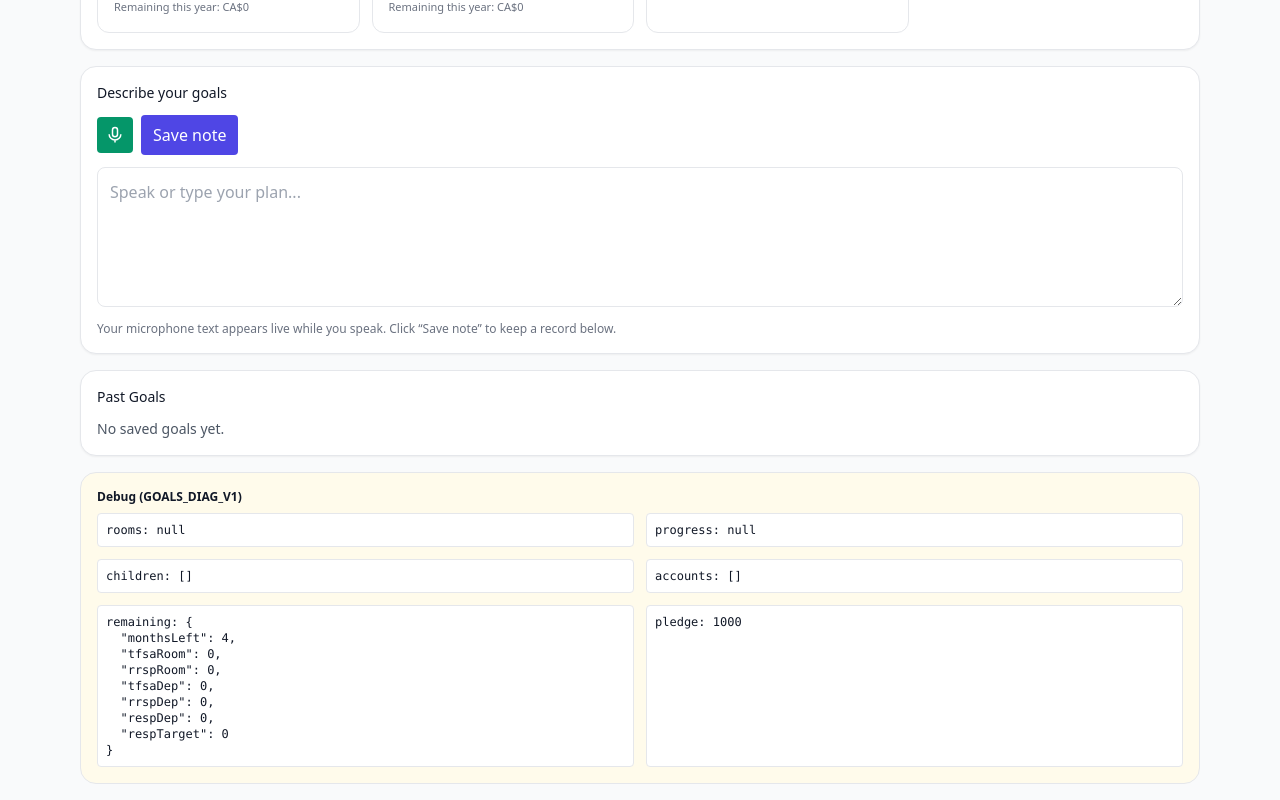
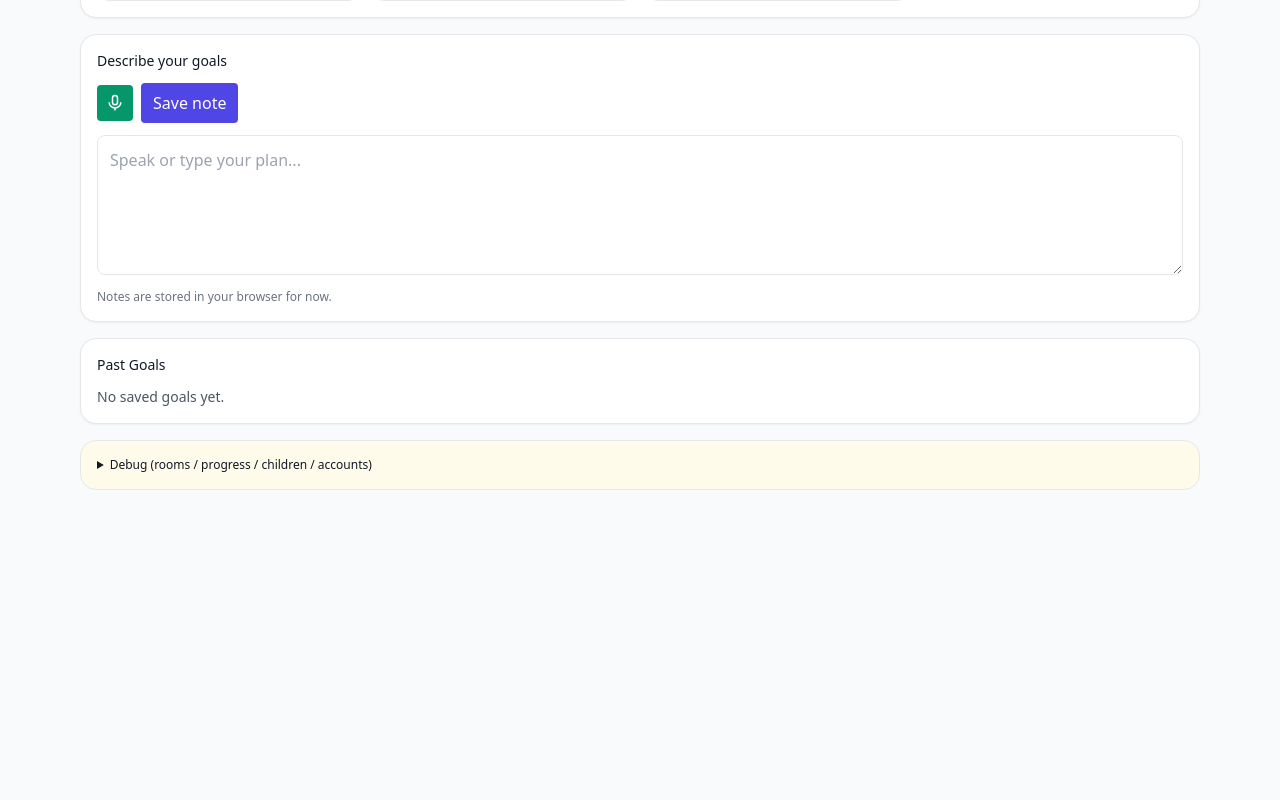
Before and after one commit to Armo28/compoundly, a Next.js app: page /goals in a window 1280 px wide. Shown: the part 322-1122 px from the top of the page. After the commit the page ends 828 px from the top, so only its background shows below. Built offline with nearby package versions, Linux system fonts and the light colour scheme.

Commit message:
Goals: robust API parsing, months-left cap, RESP visibility, mic, debug details

```diff
--- a/src/app/goals/page.tsx
+++ b/src/app/goals/page.tsx
@@ -3,10 +3,7 @@
 import { useEffect, useMemo, useRef, useState } from 'react';
 import { useAuth } from '@/lib/auth';
 
-// ===== visible tag so we can confirm the file version is live =====
-const FILE_TAG = 'GOALS_DIAG_V1';
-
-// ---- helpers ----
+/* ===== Helpers ===== */
 const CAD = (n: number) =>
   n.toLocaleString(undefined, { style: 'currency', currency: 'CAD', maximumFractionDigits: 0 });
 
@@ -16,9 +13,13 @@ const monthsLeftThisYear = () => Math.max(1, 12 - now().getMonth());
 
 type Rooms = { tfsa: number; rrsp: number; year: number };
 type Progress = { tfsa_deposited?: number; rrsp_deposited?: number; resp_deposited?: number; year: number };
-type Child = { id: string; name: string };
-type Account = { id: string; type: string; name?: string; balance?: number };
+type Child = { id: string; name: string; [k: string]: any };
+type Account = { id: string; type: string; name?: string; balance?: number; [k: string]: any };
 
+function num(x: any) {
+  const n = Number(x);
+  return Number.isFinite(n) ? n : 0;
+}
 function loadLS<T>(k: string, fallback: T): T {
   if (typeof window === 'undefined') return fallback;
   try {
@@ -29,35 +30,72 @@ function loadLS<T>(k: string, fallback: T): T {
   }
 }
 function saveLS<T>(k: string, v: T) {
-  try { if (typeof window !== 'undefined') window.localStorage.setItem(k, JSON.stringify(v)); } catch {}
+  try {
+    if (typeof window !== 'undefined') window.localStorage.setItem(k, JSON.stringify(v));
+  } catch {}
 }
-const num = (x: any) => (Number.isFinite(Number(x)) ? Number(x) : 0);
-
-async function fetchJson(url: string, headers: Record<string, string>) {
+async function getJson(url: string, headers: Record<string, string>) {
   try {
-    const r = await fetch(url, { headers });
+    const r = await fetch(url, { headers, cache: 'no-store' });
     return await r.json();
-  } catch (e) {
-    console.error('fetchJson error', url, e);
+  } catch {
     return null;
   }
 }
 
+/* ===== Robust parsers for many possible response shapes ===== */
+function parseRooms(j: any, year: number): Rooms {
+  // Accept a bunch of shapes
+  const candidate =
+    j?.room ??
+    j?.data ??
+    j?.rooms ??
+    (Array.isArray(j?.items) ? j.items.find((it: any) => (it?.year ?? year) === year) : undefined) ??
+    j;
+
+  return {
+    tfsa: num(candidate?.tfsa),
+    rrsp: num(candidate?.rrsp),
+    year,
+  };
+}
+function parseProgress(j: any, year: number): Progress {
+  const candidate = j?.progress ?? j?.data ?? j;
+  return {
+    tfsa_deposited: num(candidate?.tfsa_deposited),
+    rrsp_deposited: num(candidate?.rrsp_deposited),
+    resp_deposited: num(candidate?.resp_deposited),
+    year,
+  };
+}
+function parseChildren(j: any): Child[] {
+  if (Array.isArray(j)) return j;
+  if (Array.isArray(j?.items)) return j.items;
+  return [];
+}
+function parseAccounts(j: any): Account[] {
+  if (Array.isArray(j)) return j;
+  if (Array.isArray(j?.items)) return j.items;
+  if (Array.isArray(j?.accounts)) return j.accounts;
+  return [];
+}
+
+/* ===== Page ===== */
 export default function GoalsPage() {
   const { session } = useAuth();
   const token = session?.access_token ?? '';
 
-  // UI state you already had (defaults preserved)
+  // Pledge slider (persisted)
   const [pledge, setPledge] = useState<number>(() => loadLS('goals.pledge', 1000));
   useEffect(() => saveLS('goals.pledge', pledge), [pledge]);
 
-  // fetched state
+  // Data
   const [rooms, setRooms] = useState<Rooms | null>(null);
   const [progress, setProgress] = useState<Progress | null>(null);
   const [children, setChildren] = useState<Child[]>([]);
   const [accounts, setAccounts] = useState<Account[]>([]);
 
-  // mic + notes (kept same behavior)
+  // Mic + Notes
   const [isMicOn, setIsMicOn] = useState(false);
   const [text, setText] = useState('');
   const [notes, setNotes] = useState<Array<{ id: string; ts: string; text: string }>>(
@@ -65,7 +103,7 @@ export default function GoalsPage() {
   );
   useEffect(() => saveLS('goals.notes', notes), [notes]);
 
-  // fetch everything on token
+  // Fetch all data
   useEffect(() => {
     if (!token) return;
     const headers = { authorization: `Bearer ${token}` };
@@ -73,59 +111,41 @@ export default function GoalsPage() {
 
     (async () => {
       // rooms
-      const roomJ = (await fetchJson(`/api/rooms?year=${yr}`, headers)) ?? (await fetchJson(`/api/rooms`, headers));
-      const roomsParsed: Rooms = {
-        tfsa: num(roomJ?.tfsa ?? roomJ?.data?.tfsa),
-        rrsp: num(roomJ?.rrsp ?? roomJ?.data?.rrsp),
-        year: yr,
-      };
-      setRooms(roomsParsed);
+      const r1 = await getJson(`/api/rooms?year=${yr}`, headers);
+      const r2 = r1 ?? (await getJson(`/api/rooms`, headers));
+      setRooms(parseRooms(r2, yr));
 
       // progress
-      const progJ =
-        (await fetchJson(`/api/rooms/progress?year=${yr}`, headers)) ??
-        (await fetchJson(`/api/rooms/progress`, headers));
-      const progressParsed: Progress = {
-        tfsa_deposited: num(progJ?.tfsa_deposited),
-        rrsp_deposited: num(progJ?.rrsp_deposited),
-        resp_deposited: num(progJ?.resp_deposited),
-        year: yr,
-      };
-      setProgress(progressParsed);
+      const p1 = await getJson(`/api/rooms/progress?year=${yr}`, headers);
+      const p2 = p1 ?? (await getJson(`/api/rooms/progress`, headers));
+      setProgress(parseProgress(p2, yr));
 
       // children
-      const childrenJ = await fetchJson(`/api/children`, headers);
-      const kids = childrenJ?.ok && Array.isArray(childrenJ.items) ? (childrenJ.items as Child[]) : [];
-      setChildren(kids);
+      const c = await getJson(`/api/children`, headers);
+      setChildren(parseChildren(c));
 
       // accounts
-      const accountsJ = await fetchJson(`/api/accounts`, headers);
-      const accs = accountsJ?.ok && Array.isArray(accountsJ.items) ? (accountsJ.items as Account[]) : [];
-      setAccounts(accs);
-
-      // LOG everything so we can see it
-      console.log('[GOALS] FILE_TAG:', FILE_TAG);
-      console.log('[GOALS] rooms raw:', roomJ, 'parsed:', roomsParsed);
-      console.log('[GOALS] progress raw:', progJ, 'parsed:', progressParsed);
-      console.log('[GOALS] children raw:', childrenJ, 'parsed:', kids);
-      console.log('[GOALS] accounts raw:', accountsJ, 'parsed:', accs);
+      const a = await getJson(`/api/accounts`, headers);
+      setAccounts(parseAccounts(a));
     })();
   }, [token]);
 
   const monthsLeft = monthsLeftThisYear();
   const childCount = children?.length ?? 0;
-  const hasRespAccount = accounts.some(a => String(a.type).toUpperCase() === 'RESP');
+  const hasRespAccount = accounts.some((a) => String(a.type).toUpperCase() === 'RESP');
   const showRespTile = childCount > 0 || hasRespAccount;
 
-  // remaining
+  // Remaining room for this year
   const remaining = useMemo(() => {
     const tfsaRoom = num(rooms?.tfsa);
     const rrspRoom = num(rooms?.rrsp);
     const tfsaDep = num(progress?.tfsa_deposited);
     const rrspDep = num(progress?.rrsp_deposited);
     const respDep = num(progress?.resp_deposited);
-    const respTarget = childCount * 2500;
+
+    const respTarget = childCount * 2500; // $2,500/child match ceiling per calendar year
     const respRem = Math.max(0, respTarget - respDep);
+
     return {
       tfsa: Math.max(0, tfsaRoom - tfsaDep),
       rrsp: Math.max(0, rrspRoom - rrspDep),
@@ -133,7 +153,7 @@ export default function GoalsPage() {
     };
   }, [rooms, progress, childCount]);
 
-  // split (kept simple just for diagnosing)
+  // Monthly split (month-aware cap)
   const split = useMemo(() => {
     let left = pledge;
     const out = { resp: 0, tfsa: 0, rrsp: 0, margin: 0 };
@@ -159,41 +179,48 @@ export default function GoalsPage() {
     }
     if (left > 0) out.margin = left;
 
-    console.log('[GOALS] monthsLeft:', monthsLeft, 'remaining:', remaining, 'pledge:', pledge, 'split:', out);
     return out;
   }, [pledge, monthsLeft, remaining, childCount]);
 
-  // mic (unchanged; just the minimal working)
+  /* ===== Mic: live interim + final, simple & stable ===== */
   const recRef = useRef<any>(null);
   const interimRef = useRef('');
   const lastFinalRef = useRef('');
   const toggleMic = () => {
     if (isMicOn) {
-      try { recRef.current?.stop(); } catch {}
+      try {
+        recRef.current?.stop();
+      } catch {}
       recRef.current = null;
       setIsMicOn(false);
       return;
     }
     const SR = (window as any).webkitSpeechRecognition || (window as any).SpeechRecognition;
-    if (!SR) { alert('Speech recognition not supported.'); return; }
+    if (!SR) {
+      alert('Speech recognition not supported.');
+      return;
+    }
     const rec = new SR();
     rec.lang = 'en-US';
     rec.continuous = true;
     rec.interimResults = true;
     rec.onresult = (ev: any) => {
-      let finalChunk = ''; let interimChunk = '';
+      let finalChunk = '';
+      let interimChunk = '';
       for (let i = ev.resultIndex; i < ev.results.length; i++) {
-        const res = ev.results[i]; const t = res[0]?.transcript ?? '';
-        if (res.isFinal) finalChunk += t; else interimChunk += t;
+        const res = ev.results[i];
+        const t = res[0]?.transcript ?? '';
+        if (res.isFinal) finalChunk += t;
+        else interimChunk += t;
       }
       if (finalChunk && finalChunk !== lastFinalRef.current) {
         lastFinalRef.current = finalChunk;
-        setText(p => (p + ' ' + finalChunk).trim());
+        setText((p) => (p + ' ' + finalChunk).trim());
         interimRef.current = '';
       }
       if (interimChunk && interimChunk !== interimRef.current) {
         interimRef.current = interimChunk;
-        setText(p => (p + ' ' + interimChunk).trim());
+        setText((p) => (p + ' ' + interimChunk).trim());
       }
     };
     rec.onend = () => setIsMicOn(false);
@@ -203,23 +230,22 @@ export default function GoalsPage() {
     setIsMicOn(true);
   };
 
+  // Notes
   const saveNote = () => {
     const t = text.trim();
     if (!t) return;
     const id = 'id-' + Math.random().toString(36).slice(2);
     const ts = new Date().toISOString();
-    setNotes(arr => [{ id, ts, text: t }, ...arr]);
+    setNotes((arr) => [{ id, ts, text: t }, ...arr]);
     setText('');
     lastFinalRef.current = '';
     interimRef.current = '';
   };
-  const deleteNote = (id: string) => setNotes(arr => arr.filter(n => n.id !== id));
+  const deleteNote = (id: string) => setNotes((arr) => arr.filter((n) => n.id !== id));
 
+  /* ===== UI ===== */
   return (
     <main className="max-w-6xl mx-auto p-4 space-y-4">
-      {/* header */}
-      <div className="text-xs text-gray-500">Goals • {FILE_TAG}</div>
-
       {/* Monthly pledge */}
       <section className="rounded-2xl border bg-white p-4 shadow-sm">
         <div className="text-sm font-medium mb-3">Monthly pledge</div>
@@ -237,21 +263,19 @@ export default function GoalsPage() {
         </div>
         <div className="mt-2 text-xs text-gray-500">
           Recommendation is specific to{' '}
-          {new Date().toLocaleString(undefined, { month: 'long', year: 'numeric' })}{' '}
-          ({monthsLeft} {monthsLeft === 1 ? 'month' : 'months'} left this year).
+          {new Date().toLocaleString(undefined, { month: 'long', year: 'numeric' })} ({monthsLeft}{' '}
+          {monthsLeft === 1 ? 'month' : 'months'} left this year).
         </div>
       </section>
 
       {/* Recommendation tiles */}
       <section className="rounded-2xl border bg-white p-4 shadow-sm">
         <div className="grid grid-cols-1 sm:grid-cols-3 lg:grid-cols-4 gap-3">
-          {(childCount > 0 || hasRespAccount) && (
+          {showRespTile && (
             <div className="rounded-xl border p-4">
               <div className="text-xs text-gray-600 mb-1">RESP</div>
               <div className="text-2xl font-semibold">{CAD(split.resp)}</div>
-              <div className="text-[11px] text-gray-500 mt-1">
-                Remaining this year: {CAD(remaining.resp)}
-              </div>
+              <div className="text-[11px] text-gray-500 mt-1">Remaining this year: {CAD(remaining.resp)}</div>
             </div>
           )}
           <div className="rounded-xl border p-4">
@@ -295,9 +319,7 @@ export default function GoalsPage() {
           className="w-full min-h-[140px] rounded-lg border p-3 outline-none"
           placeholder="Speak or type your plan..."
         />
-        <div className="mt-2 text-xs text-gray-500">
-          Your microphone text appears live while you speak. Click “Save note” to keep a record below.
-        </div>
+        <div className="mt-2 text-xs text-gray-500">Notes are stored in your browser for now.</div>
       </section>
 
       {/* Past notes */}
@@ -333,35 +355,20 @@ export default function GoalsPage() {
         )}
       </section>
 
-      {/* === DEBUG OVERLAY === */}
-      <section className="rounded-2xl border bg-amber-50 p-4 text-xs">
-        <div className="font-semibold mb-2">Debug ({FILE_TAG})</div>
-        <div className="grid grid-cols-1 md:grid-cols-2 gap-3">
+      {/* Collapsible debug (click to open) */}
+      <details className="rounded-2xl border bg-amber-50 p-4 text-xs">
+        <summary className="cursor-pointer font-medium">Debug (rooms / progress / children / accounts)</summary>
+        <div className="grid grid-cols-1 md:grid-cols-2 gap-3 mt-3">
           <pre className="overflow-auto p-2 bg-white border rounded">rooms: {JSON.stringify(rooms, null, 2)}</pre>
           <pre className="overflow-auto p-2 bg-white border rounded">progress: {JSON.stringify(progress, null, 2)}</pre>
           <pre className="overflow-auto p-2 bg-white border rounded">children: {JSON.stringify(children, null, 2)}</pre>
           <pre className="overflow-auto p-2 bg-white border rounded">accounts: {JSON.stringify(accounts, null, 2)}</pre>
           <pre className="overflow-auto p-2 bg-white border rounded">
-            remaining: {JSON.stringify(
-              (function() {
-                const tfsaRoom = num(rooms?.tfsa);
-                const rrspRoom = num(rooms?.rrsp);
-                const tfsaDep = num(progress?.tfsa_deposited);
-                const rrspDep = num(progress?.rrsp_deposited);
-                const respDep = num(progress?.resp_deposited);
-                const respTarget = (children?.length ?? 0) * 2500;
-                return {
-                  monthsLeft: monthsLeftThisYear(),
-                  tfsaRoom, rrspRoom, tfsaDep, rrspDep, respDep, respTarget
-                };
-              })(),
-              null,
-              2
-            )}
+            remaining: {JSON.stringify(remaining, null, 2)}; monthsLeft: {monthsLeft}
           </pre>
           <pre className="overflow-auto p-2 bg-white border rounded">pledge: {pledge}</pre>
         </div>
-      </section>
+      </details>
     </main>
   );
 }
```
